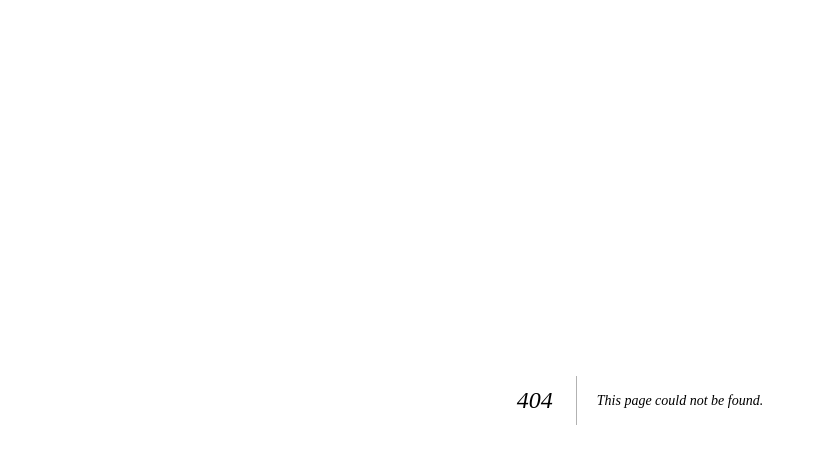
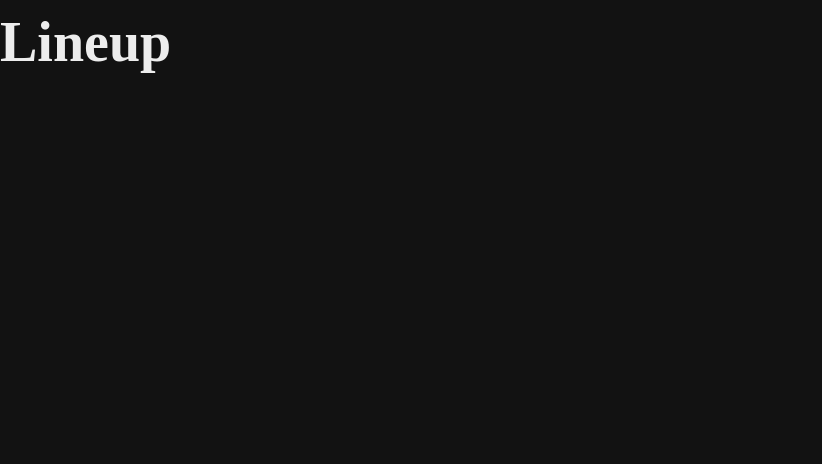
Before and after one commit to espi0001/t15-exam-project-forbedringer, a Next.js app: page /lineup in a window 1280 px wide. Before the commit this address had no page. Shown: the top 464 px of the page, without its empty margins (0-822 px from the left). Built offline with nearby package versions, Linux system fonts and the light colour scheme; a web font is replaced by a local one.

Commit message:
fjernet italic, farve på tekst til hvid

```diff
--- a/src/app/globals.css
+++ b/src/app/globals.css
@@ -6,7 +6,7 @@
 
  :root {
    --background: #121212;
-   /* --foreground: #ededed; */
+   --foreground: #ededed;
    --padding-x-xs: 64px;
    --padding-x-lg: 80px;
    --padding-x-xl: 112px;
@@ -34,7 +34,7 @@
    h2,
    h3 {
      font-family: rocky, serif;
-     font-style: italic;
+     /* font-style: italic; */
      font-weight: 900;
    }
  }
--- /dev/null
+++ b/src/app/lineup/page.jsx
@@ -0,0 +1,9 @@
+const Page = () => {
+  return (
+    <div>
+      <h1>Lineup</h1>
+    </div>
+  );
+};
+
+export default Page;
```
